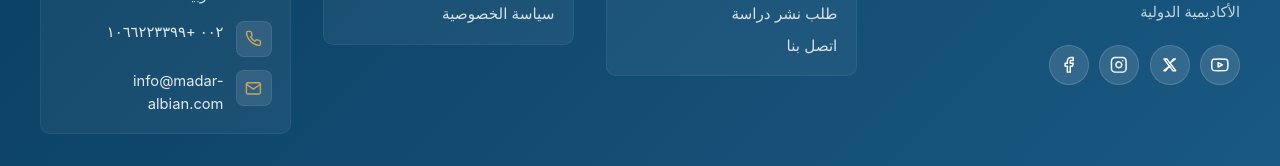
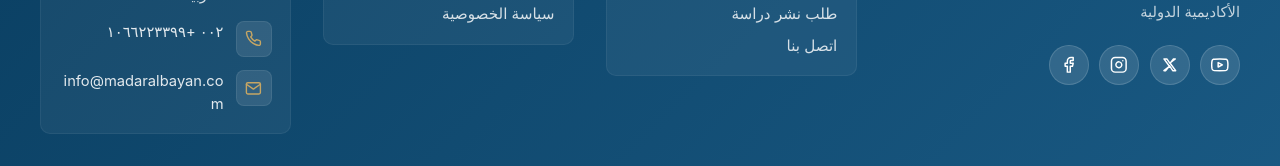
Before and after one commit to Nader-Ramadan/madar_al-bian, a Next.js app: page /magazines in a window 1280 px wide. Shown: the part 1052-1218 px from the top of the page. Built offline with nearby package versions, Linux system fonts and the light colour scheme; no server answers; the database is empty.

Commit message:
Update footer.tsx

```diff
--- a/app/components/footer.tsx
+++ b/app/components/footer.tsx
@@ -26,8 +26,8 @@ const SOCIAL_LINKS = {
 const CONTACT = {
   address: "٢٠٣ شارع ماونتن فيو، الجيزة، جمهورية مصر العربية",
   phoneDisplay: "٠٠٢ +١٠٦٦٢٢٣٣٩٩",
-  phoneHref: "tel:+201066223399",
-  emailDisplay: "info@madar-albian.com",
+  phoneHref: "tel:+201037755238",
+  emailDisplay: "info@madaralbayan.com",
   emailHref: "mailto:info@madar-albian.com",
 } as const;
 
```
